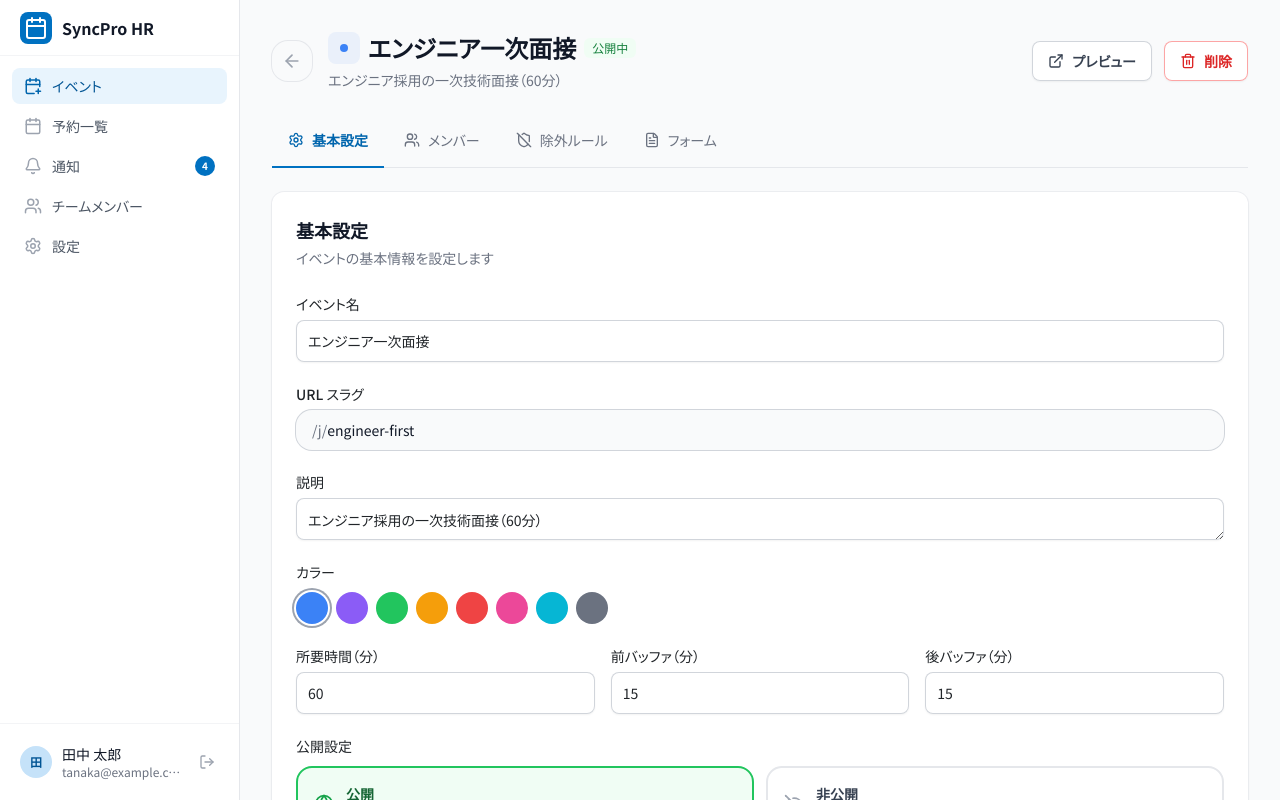
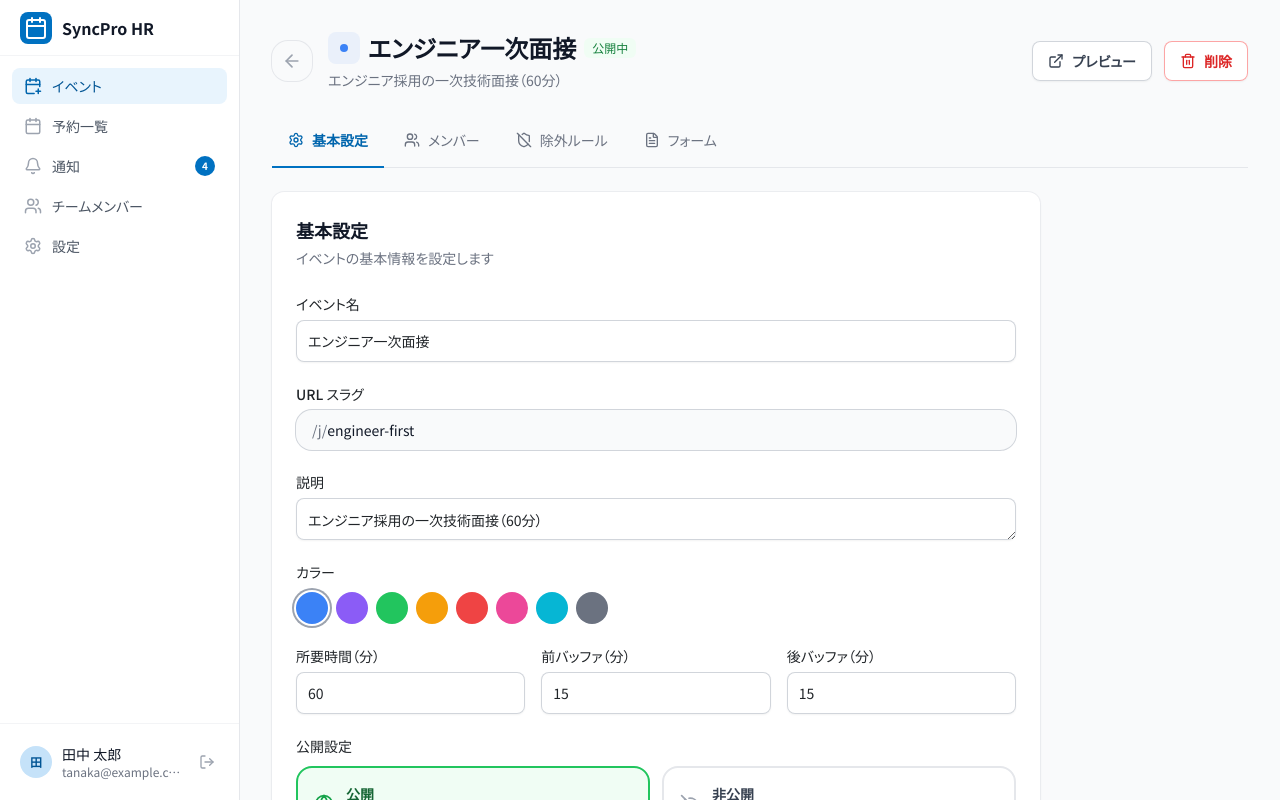
Before and after one commit to kohei-sk/sync-pro-hr, a Next.js app: page /dashboard/events/evt1 in a window 1280 px wide. Built offline with nearby package versions, Linux system fonts and the light colour scheme.

Commit message:
スタイル調整

```diff
--- a/src/app/dashboard/events/[eventId]/page.tsx
+++ b/src/app/dashboard/events/[eventId]/page.tsx
@@ -226,7 +226,7 @@ export default function EventDetailPage() {
         </div>
 
         {/* Tab Content */}
-        <div className="card">
+        <div className="card max-w-3xl">
           {activeTab === "basic" && (
             <BasicTab event={event} />
           )}
```
